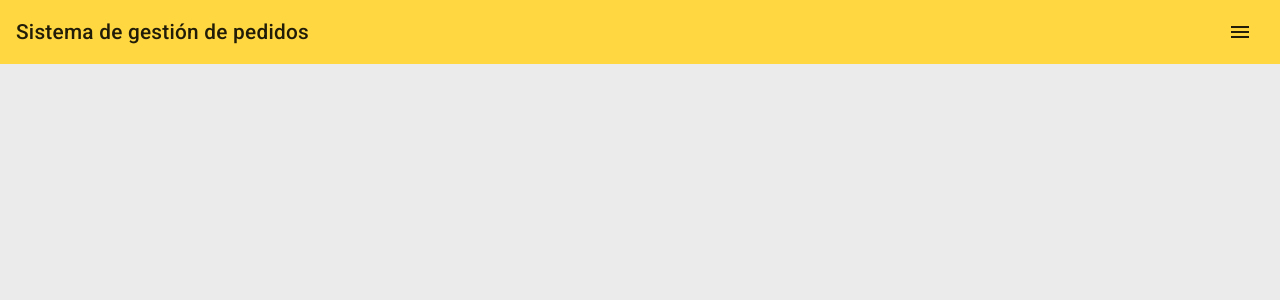
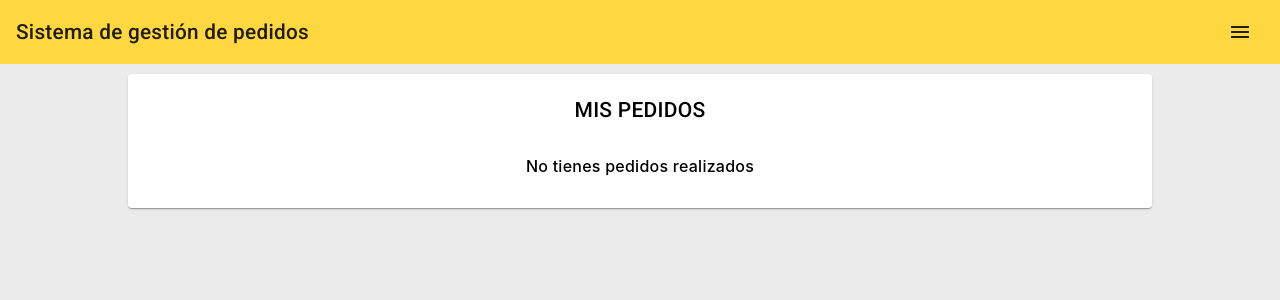
Before and after one commit to LucasAguiarUtec1/Laboratorio-RIA-2024, an Angular app: page /pedidos in a window 1280 px wide. Before the commit this address led to /. Shown: the top 300 px of the page. Built offline with nearby package versions, Linux system fonts and the light colour scheme.

Commit message:
pedidos user

```diff
--- a/src/app/Services/carrito.service.ts
+++ b/src/app/Services/carrito.service.ts
@@ -41,4 +41,9 @@ export class CarritoService {
   actualizarCuentaProductos() {
     this.productosCountSubject.next(this.productosEnCarrito.length);
   }
+
+  vaciarCarrito() {
+    this.productosEnCarrito = [];
+    this.actualizarCuentaProductos();
+  }
 }
--- a/src/app/Services/pedidos-service.service.ts
+++ b/src/app/Services/pedidos-service.service.ts
@@ -12,7 +12,11 @@ export class PedidosServiceService {
   constructor(private http: HttpClient) { }
 
   agregarPedido(pedido: Pedido): Observable<Pedido> {
-    console.log(pedido);
     return this.http.post<Pedido>(`${this.apiUrl}/agregar-pedido`, pedido);
   }
+
+  obtenerPedidos(email: string): Observable<Pedido[]> {
+    const body = { email };
+    return this.http.post<Pedido[]>(`${this.apiUrl}/obtener-pedidos`, body);
+  }
 }
--- a/src/app/app-routing.module.ts
+++ b/src/app/app-routing.module.ts
@@ -7,6 +7,7 @@ import { RegistrarseComponent } from './registrarse/registrarse.component';
 import { IniciarSesionComponent } from './iniciar-sesion/iniciar-sesion.component';
 import { HomePageComponent } from './home-page/home-page.component';
 import { CarritoComponent } from './carrito/carrito.component';
+import { PedidosComponent } from './pedidos/pedidos.component';
 
 const routes: Routes = [
   {path: "nuevoProducto" , component: NuevoProductoComponent},
@@ -16,7 +17,8 @@ const routes: Routes = [
   {path: 'iniciarSesion', component: IniciarSesionComponent},
   {path: '', redirectTo: '/iniciarSesion', pathMatch: 'full'},
   {path: 'home', component: HomePageComponent},
-  {path: 'carrito', component: CarritoComponent}
+  {path: 'carrito', component: CarritoComponent},
+  {path: 'pedidos', component: PedidosComponent}
 ];
 
 @NgModule({
--- a/src/app/app.component.html
+++ b/src/app/app.component.html
@@ -222,6 +222,7 @@
       <button mat-menu-item *ngIf="authService.isLoggedIn && authService.role === 'ADMIN' || authService.role === 'PANADERO'" (click)="productos()"><mat-icon>create</mat-icon>Ver Productos</button>
       <button mat-menu-item *ngIf="authService.isLoggedIn && authService.role === 'ADMIN' || authService.role === 'PANADERO'" (click)="insumos()"><mat-icon>create</mat-icon>Insumos</button>
       <button mat-menu-item *ngIf="authService.isLoggedIn && authService.role === 'USER'" (click)="carrito()"><mat-icon>shopping_cart</mat-icon>Ver Carrito</button>
+      <button mat-menu-item *ngIf="authService.isLoggedIn && authService.role === 'USER'" (click)="pedidos()"><mat-icon>checklist</mat-icon>Mis Pedidos</button>
       <button mat-menu-item *ngIf="!authService.isLoggedIn" (click)="iniciarSesion()"><mat-icon>login</mat-icon>Iniciar sesión</button>
       <button mat-menu-item *ngIf="!authService.isLoggedIn" (click)="registrarse()"><mat-icon>person_add</mat-icon>Registrarse</button>
       <button mat-menu-item *ngIf="authService.isLoggedIn" (click)="cerrarSesion()"><mat-icon>logout</mat-icon>Cerrar sesion</button>
--- a/src/app/app.component.ts
+++ b/src/app/app.component.ts
@@ -91,4 +91,8 @@ export class AppComponent implements OnInit {
   carrito() {
     this.router.navigate(['/carrito']);
   }
+
+  pedidos() {
+    this.router.navigate(['/pedidos']);
+  }
 }
--- a/src/app/app.module.ts
+++ b/src/app/app.module.ts
@@ -31,6 +31,7 @@ import { FlexLayoutModule } from '@angular/flex-layout';
 import { CarritoComponent } from './carrito/carrito.component';
 import { MatDatepickerModule } from '@angular/material/datepicker';
 import { MatNativeDateModule } from '@angular/material/core';
+import { PedidosComponent } from './pedidos/pedidos.component';
 
 
 @NgModule({
@@ -44,7 +45,8 @@ import { MatNativeDateModule } from '@angular/material/core';
     EditarProductoComponent,
     ForgotPasswordDialogComponent,
     HomePageComponent,
-    CarritoComponent
+    CarritoComponent,
+    PedidosComponent
   ],
   imports: [
     BrowserModule,
--- a/src/app/carrito/carrito.component.ts
+++ b/src/app/carrito/carrito.component.ts
@@ -3,6 +3,7 @@ import { FormBuilder, FormGroup, FormArray, Validators } from '@angular/forms';
 import { CarritoService } from '../Services/carrito.service';
 import { PedidosServiceService } from '../Services/pedidos-service.service';
 import { AuthService } from '../Services/auth-service.service';
+import { Router } from '@angular/router';
 
 @Component({
   selector: 'app-carrito',
@@ -16,7 +17,11 @@ export class CarritoComponent implements OnInit {
   productosCount: number = 0;
   minDate: Date = new Date();
 
-  constructor(private carritoService: CarritoService, private fb: FormBuilder, private PedidosService: PedidosServiceService, private authService: AuthService,) {
+  constructor(private carritoService: CarritoService,
+    private fb: FormBuilder,
+    private PedidosService: PedidosServiceService,
+    private authService: AuthService,
+    private router: Router) {
     this.carritoForm = this.fb.group({
       productos: this.fb.array([]),
       fechaEntrega: [''],
@@ -71,6 +76,14 @@ export class CarritoComponent implements OnInit {
         next: (respuesta) => {
           // Maneja la respuesta del servidor
           console.log('Pedido enviado con éxito', respuesta);
+          this.carritoService.vaciarCarrito();
+          this.productosEnCarrito = [];
+          this.productos.clear();
+          this.totalPrecio = 0;
+          this.productosCount = 0;
+          this.router.navigate(['/pedidos']);
+
+
         },
         error: (error) => {
           // Maneja el error
--- a/src/app/models/pedido.model.ts
+++ b/src/app/models/pedido.model.ts
@@ -1,6 +1,6 @@
 export class Pedido {
-    idUser: number = 0;
-    productosPedido: any[] = [];
+    email: string = '';
+    productos: any[] = [];
     precioTotal: number = 0;
     fecha: string = '';
     estado: string = '';
--- /dev/null
+++ b/src/app/pedidos/pedidos.component.html
@@ -0,0 +1,107 @@
+<style>
+    .container {
+        display: flex;
+        flex-direction: column;
+        align-items: center;
+        justify-content: flex-start;
+        margin: 10px auto;
+        width: 100%;
+        box-sizing: border-box;
+    }
+
+    .form-card {
+        width: 80%;
+        max-width: 1200px;
+        box-sizing: border-box;
+    }
+
+    .titulo {
+        font-size: 1.5em;
+        text-align: center;
+        margin-bottom: 20px;
+    }
+
+    .no-productos {
+        margin-top: 10px;
+        font-size: 1rem;
+        font-weight: 500;
+        text-align: center;
+    }
+
+    table {
+        width: 100%;
+        border-radius: 5px;
+    }
+
+    .mat-elevation-z8 {
+        box-shadow: 0 4px 8px rgba(0, 0, 0, 0.1);
+    }
+
+    .centrado-tabla th, .centrado-tabla td {
+        text-align: center;
+    }
+
+    .centrado-tabla th mat-header-cell, .centrado-tabla td mat-cell {
+        flex: 1;
+    }
+
+    .centrado-productos {
+        list-style-type: none;
+        padding: 0;
+        margin: 0;
+    }
+
+    .centrado-productos li {
+        display: flex;
+        justify-content: center;
+        align-items: center;
+        position: relative;
+    }
+
+    .centrado-productos li::before {
+        content: '•';
+        margin-right: 0.5em;
+    }
+</style>
+
+<div class="container">
+    <mat-card class="form-card">
+      <mat-card-title class="titulo">MIS PEDIDOS</mat-card-title>
+      <div *ngIf="pedidos.length === 0" class="no-productos">
+        <p>No tienes pedidos realizados</p>
+      </div>
+      <table *ngIf="pedidos.length > 0" mat-table [dataSource]="pedidos" class="mat-elevation-z8 centrado-tabla">
+
+        <!-- Productos Column -->
+        <ng-container matColumnDef="productos">
+          <th mat-header-cell *matHeaderCellDef> Productos </th>
+          <td mat-cell *matCellDef="let pedido">
+            <ul class="centrado-productos">
+              <li *ngFor="let producto of pedido.productos">{{producto.cantidad}} x {{producto.nombre}}</li>
+            </ul>
+          </td>
+        </ng-container>
+
+        <!-- Precio Column -->
+        <ng-container matColumnDef="precio">
+          <th mat-header-cell *matHeaderCellDef> Precio </th>
+          <td mat-cell *matCellDef="let pedido"> ${{pedido.precioTotal}} </td>
+        </ng-container>
+
+        <!-- Fecha Column -->
+        <ng-container matColumnDef="fecha">
+          <th mat-header-cell *matHeaderCellDef> Fecha límite de entrega </th>
+          <td mat-cell *matCellDef="let pedido"> {{pedido.fecha}} </td>
+        </ng-container>
+
+        <!-- Estado Column -->
+        <ng-container matColumnDef="estado">
+          <th mat-header-cell *matHeaderCellDef> Estado </th>
+          <td mat-cell *matCellDef="let pedido"> {{pedido.estado}} </td>
+        </ng-container>
+
+        <tr mat-header-row *matHeaderRowDef="displayedColumns"></tr>
+        <tr mat-row *matRowDef="let row; columns: displayedColumns;"></tr>
+      </table>
+    </mat-card>
+  </div>
--- /dev/null
+++ b/src/app/pedidos/pedidos.component.ts
@@ -0,0 +1,24 @@
+import { Component, OnInit } from '@angular/core';
+import { Pedido } from '../models/pedido.model';
+import { PedidosServiceService } from '../Services/pedidos-service.service';
+import { AuthService } from '../Services/auth-service.service';
+
+@Component({
+  selector: 'app-pedidos',
+  templateUrl: './pedidos.component.html',
+  styleUrl: './pedidos.component.css'
+})
+export class PedidosComponent implements OnInit {
+  pedidos: Pedido[] = [];
+  displayedColumns: string[] = ['productos', 'precio', 'fecha', 'estado'];
+
+  constructor(private pedidosService: PedidosServiceService, private authService: AuthService) {}
+
+  ngOnInit() {
+    if (this.authService.nombre !== null) {
+      this.pedidosService.obtenerPedidos(this.authService.nombre).subscribe(pedidos => {
+        this.pedidos = pedidos;
+      });
+    }
+  }
+}
```
Also changed, not shown: src/app/pedidos/pedidos.component.css (added), 1 other file (tests, documents, lock files or other folders).
